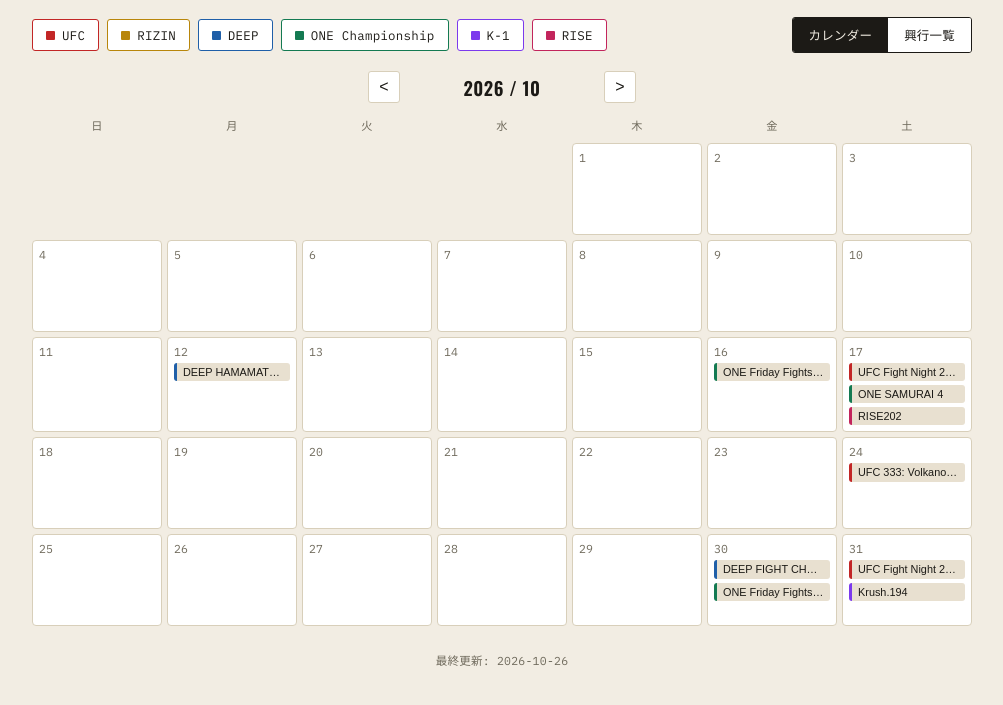
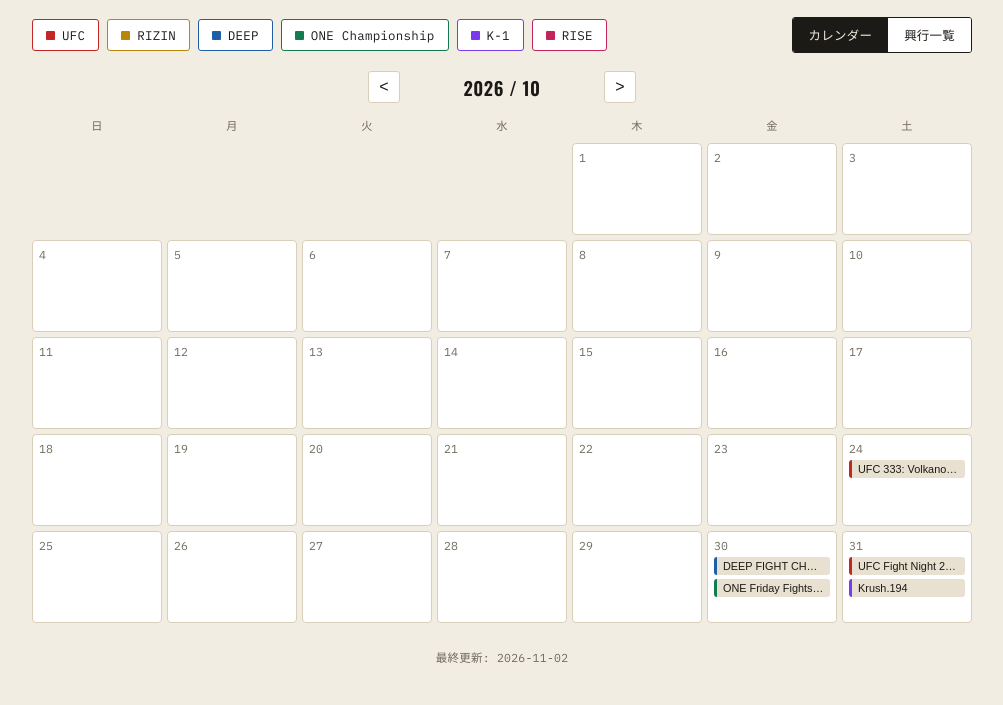
Before and after one commit to kazuya20010414-code/fight-calendar-jp, a plain HTML site: page index.html in a window 1280 px wide. Shown: the part 107-812 px from the top of the page, without its empty margins (138-1141 px from the left). Drawn offline with nearby package versions, Linux system fonts and the light colour scheme; a web font is replaced by a local one.

Commit message:
weekly update: 2026-11-02
Co-Authored-By: Claude Sonnet 5 <noreply@anthropic.com>
Claude-Session: https://claude.ai/code/session_01Ua2CEE59HD7VtqJePmYwY6

```diff
--- a/index.html
+++ b/index.html
@@ -391,7 +391,7 @@
 
 <script>
 const DATA = {
-  "lastUpdated": "2026-10-26",
+  "lastUpdated": "2026-11-02",
   "organizations": [
     { "id": "ufc", "name": "UFC" },
     { "id": "rizin", "name": "RIZIN" },
@@ -401,25 +401,23 @@ const DATA = {
     { "id": "rise", "name": "RISE" }
   ],
   "events": [
-    { "id": "ufc-fn291", "org": "ufc", "title": "UFC Fight Night 291: Buckley vs. Malott", "date": "2026-10-17", "location": "Rogers Place, エドモントン, アルバータ州, カナダ", "sourceUrl": "https://en.wikipedia.org/wiki/UFC_Fight_Night:_Buckley_vs._Malott" },
     { "id": "ufc-333", "org": "ufc", "title": "UFC 333: Volkanovski vs. Evloev", "date": "2026-10-24", "location": "Etihad Arena, アブダビ, UAE", "sourceUrl": "https://en.wikipedia.org/wiki/UFC_333" },
     { "id": "ufc-fn292", "org": "ufc", "title": "UFC Fight Night 292: Moicano vs. Nolan", "date": "2026-10-31", "location": "Meta Apex, ラスベガス, ネバダ州, アメリカ", "sourceUrl": "https://en.wikipedia.org/wiki/UFC_Fight_Night:_Moicano_vs._Nolan" },
     { "id": "ufc-fn293", "org": "ufc", "title": "UFC Fight Night 293: Bonfim vs. Brady", "date": "2026-11-07", "location": "Meta Apex, ラスベガス, ネバダ州, アメリカ", "sourceUrl": "https://en.wikipedia.org/wiki/UFC_Fight_Night:_Bonfim_vs._Brady" },
     { "id": "ufc-334", "org": "ufc", "title": "UFC 334: Gane vs. Hokit", "date": "2026-11-14", "location": "Madison Square Garden, ニューヨーク, アメリカ", "sourceUrl": "https://en.wikipedia.org/wiki/UFC_334" },
     { "id": "ufc-fn294", "org": "ufc", "title": "UFC Fight Night: Procházka vs. Stirling", "date": "2026-11-21", "location": "ABHA Arena, ドーハ, カタール", "sourceUrl": "https://en.wikipedia.org/wiki/UFC_Fight_Night:_Proch%C3%A1zka_vs._Stirling" },
     { "id": "ufc-335", "org": "ufc", "title": "UFC 335: Oliveira vs. Lopes", "date": "2026-12-12", "location": "T-Mobile Arena, ラスベガス, ネバダ州, アメリカ", "sourceUrl": "https://en.wikipedia.org/wiki/UFC_335" },
-    { "id": "ufc-fn-sydney", "org": "ufc", "title": "UFC Fight Night: Sydney", "date": "2027-02-07", "location": "Afterpay Arena, シドニー, オーストラリア", "sourceUrl": "https://www.ufc.com/event/ufc-fight-night-february-06-2027" },
+    { "id": "ufc-fn-dallas", "org": "ufc", "title": "UFC Fight Night: Dallas", "date": "2027-01-16", "location": "American Airlines Center, ダラス, テキサス州, アメリカ", "sourceUrl": "https://cagesidepress.com/2026/10/24/ufc-heads-back-to-dallas-on-january-16-2027/" },
+    { "id": "ufc-336", "org": "ufc", "title": "UFC 336: Toronto", "date": "2027-01-30", "location": "Scotiabank Arena, トロント, オンタリオ州, カナダ", "sourceUrl": "https://cagesidepress.com/2026/10/17/ufc-336-announced-for-toronto-on-january-30/" },
+    { "id": "ufc-fn-sydney", "org": "ufc", "title": "UFC Fight Night: Sydney", "date": "2027-02-07", "location": "Afterpay Arena, シドニー, オーストラリア", "sourceUrl": "https://www.ufc.com/news/octagon-returns-down-under-ufc-fight-night-sydney-sunday-february-7" },
 
-    { "id": "rizin-landmark17", "org": "rizin", "title": "RIZIN LANDMARK 17 in CHIBA", "date": "2026-11-08", "location": "LaLa arena TOKYO-BAY, 船橋, 千葉県", "sourceUrl": "https://gonkaku.jp/articles/24362" },
+    { "id": "rizin-55", "org": "rizin", "title": "RIZIN.55", "date": "2026-11-08", "location": "LaLa arena TOKYO-BAY, 船橋, 千葉県", "sourceUrl": "https://gonkaku.jp/articles/24362" },
     { "id": "rizin-oomisoka", "org": "rizin", "title": "大晦日RIZIN", "date": "2026-12-31", "location": "バンテリンドーム ナゴヤ", "sourceUrl": "https://jp.rizinff.com/_ct/17813466" },
 
-    { "id": "deep-hamamatsu-2nd", "org": "deep", "title": "DEEP HAMAMATSU IMPACT 2026 2nd ROUND", "date": "2026-10-12", "location": "アクトシティ浜松 展示イベントホール", "sourceUrl": "https://www.deep2001.com/deep-hamamatsu-impact-2026-2nd-round/" },
     { "id": "deep-fight-challenge-3rd", "org": "deep", "title": "DEEP FIGHT CHALLENGE 2026 3rd ROUND", "date": "2026-10-30", "location": "恵比寿ガーデンルーム, 東京", "sourceUrl": "https://www.deep2001.com/future/" },
     { "id": "deep-134-impact", "org": "deep", "title": "DEEP 134 IMPACT", "date": "2026-11-22", "location": "New Pier Hall, 東京", "sourceUrl": "https://www.deep2001.com/deep-134-impact/" },
     { "id": "deep-jewels-55", "org": "deep", "title": "DEEP JEWELS 55", "date": "2026-11-23", "location": "New Pier Hall, 東京", "sourceUrl": "https://www.deep2001.com/category/event/" },
 
-    { "id": "one-ff175", "org": "one", "title": "ONE Friday Fights 175 & The Inner Circle 35", "date": "2026-10-16", "location": "バンコク, タイ", "sourceUrl": "https://www.onefc.com/events/" },
-    { "id": "one-samurai4", "org": "one", "title": "ONE SAMURAI 4", "date": "2026-10-17", "location": "有明アリーナ, 東京, 日本", "sourceUrl": "https://www.onefc.com/events/" },
     { "id": "one-ff176", "org": "one", "title": "ONE Friday Fights 176 & The Inner Circle 36", "date": "2026-10-30", "location": "バンコク, タイ", "sourceUrl": "https://www.onefc.com/events/" },
     { "id": "one-ff177", "org": "one", "title": "ONE Friday Fights 177", "date": "2026-11-06", "location": "Lumpinee Stadium, バンコク, タイ", "sourceUrl": "https://www.onefc.com/events/" },
     { "id": "one-fn49", "org": "one", "title": "ONE Fight Night 49", "date": "2026-11-07", "location": "Lumpinee Stadium, バンコク, タイ", "sourceUrl": "https://www.onefc.com/jp/events/onefightnight49/" },
@@ -438,7 +436,6 @@ const DATA = {
     { "id": "krush-195", "org": "k1", "title": "Krush.195", "date": "2026-12-13", "location": "後楽園ホール, 東京", "sourceUrl": "https://www.k-1.co.jp/krush/schedule" },
     { "id": "k1-worldmax-2026-final", "org": "k1", "title": "K-1 WORLD MAX 2026 Final8", "date": "2026-12-29", "location": "横浜BUNTAI, 神奈川", "sourceUrl": "https://www.k-1.co.jp/schedule/16669" },
 
-    { "id": "rise-202", "org": "rise", "title": "RISE202", "date": "2026-10-17", "location": "後楽園ホール, 東京", "sourceUrl": "https://rise-rc.com/event/202/" },
     { "id": "rise-203", "org": "rise", "title": "RISE203", "date": "2026-11-08", "location": "後楽園ホール, 東京", "sourceUrl": "https://rise-rc.com/event/203/" },
     { "id": "rise-west33", "org": "rise", "title": "RISE WEST.33", "date": "2026-12-06", "location": "西鉄ホール, 福岡", "sourceUrl": "https://rise-rc.com/event/west33/" },
     { "id": "rise-worldseries-1220", "org": "rise", "title": "RISE WORLD SERIES 2026", "date": "2026-12-20", "location": "Kanadevia Hall, 東京", "sourceUrl": "https://rise-rc.com/event/ws2026tokyo/" }
```
